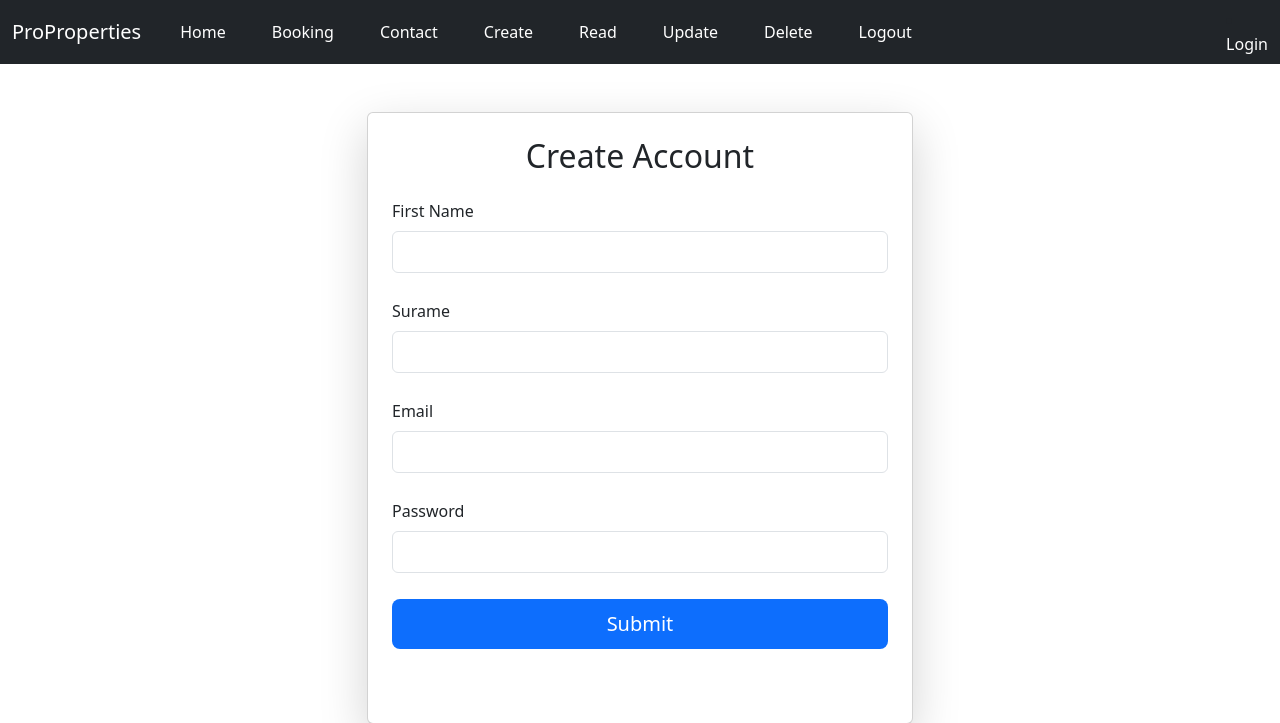
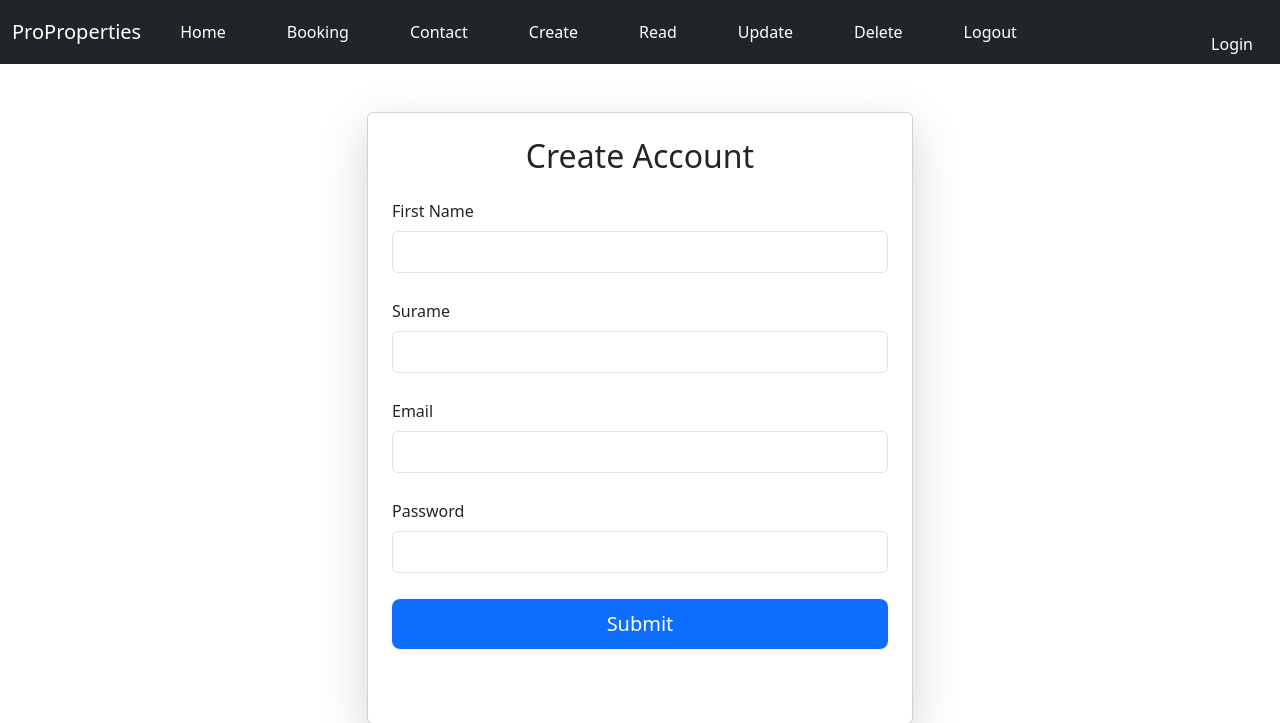
Before and after one commit to ccoffinn/ProProperties, a PHP site: page /create-account.php in a window 1280 px wide. Shown: the top 723 px of the page. Run offline with PHP 8.4, Linux system fonts and the light colour scheme.

Commit message:
Update ProPropStyle.css

```diff
--- a/public/css/ProPropStyle.css
+++ b/public/css/ProPropStyle.css
@@ -173,6 +173,7 @@ h4 {
 
 .navbar .nav-link {
     color: white;
+    margin-right: 15px;
 }
 
 .navbar .nav-link:hover {
@@ -182,6 +183,7 @@ h4 {
 /* specifically for the email */
 .navbar .nav-item span {
     color: white;
+    margin-right: 15px;
 }
 
 .navbar .nav-item span:hover {
```
